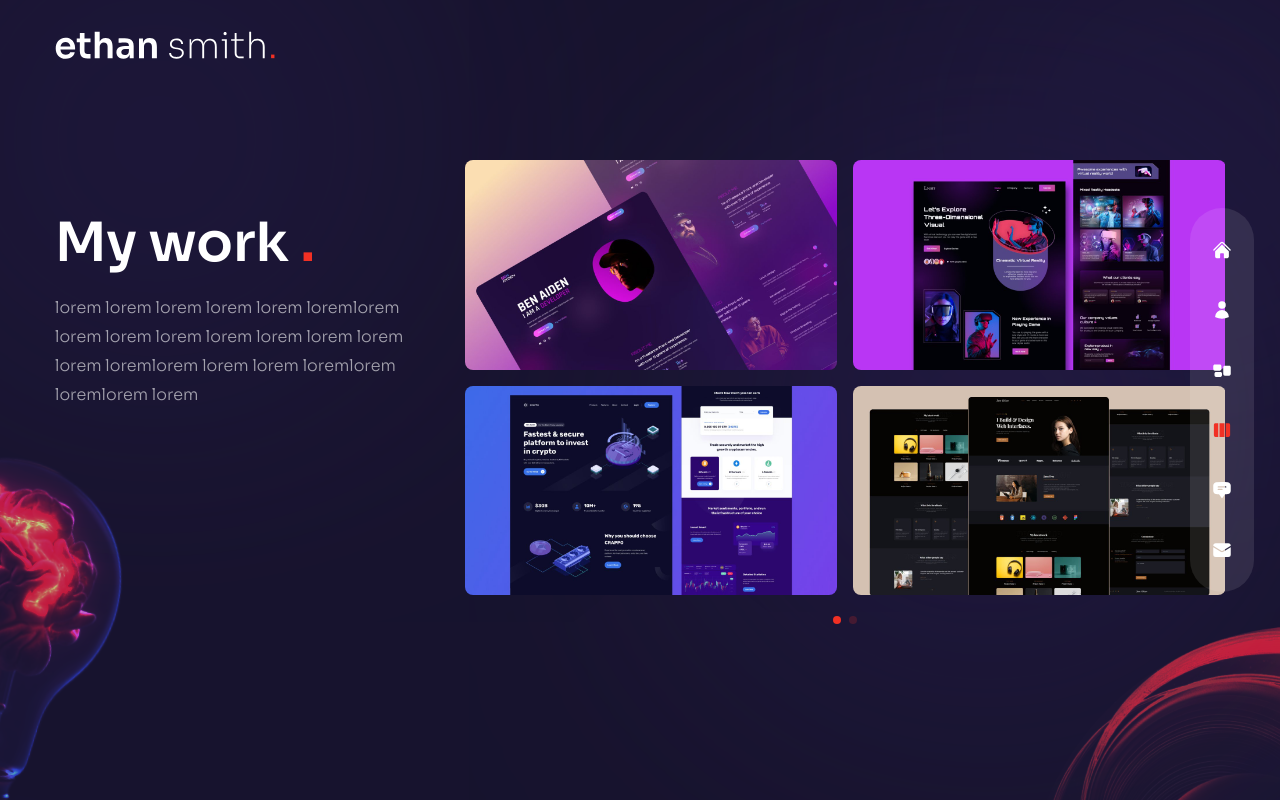
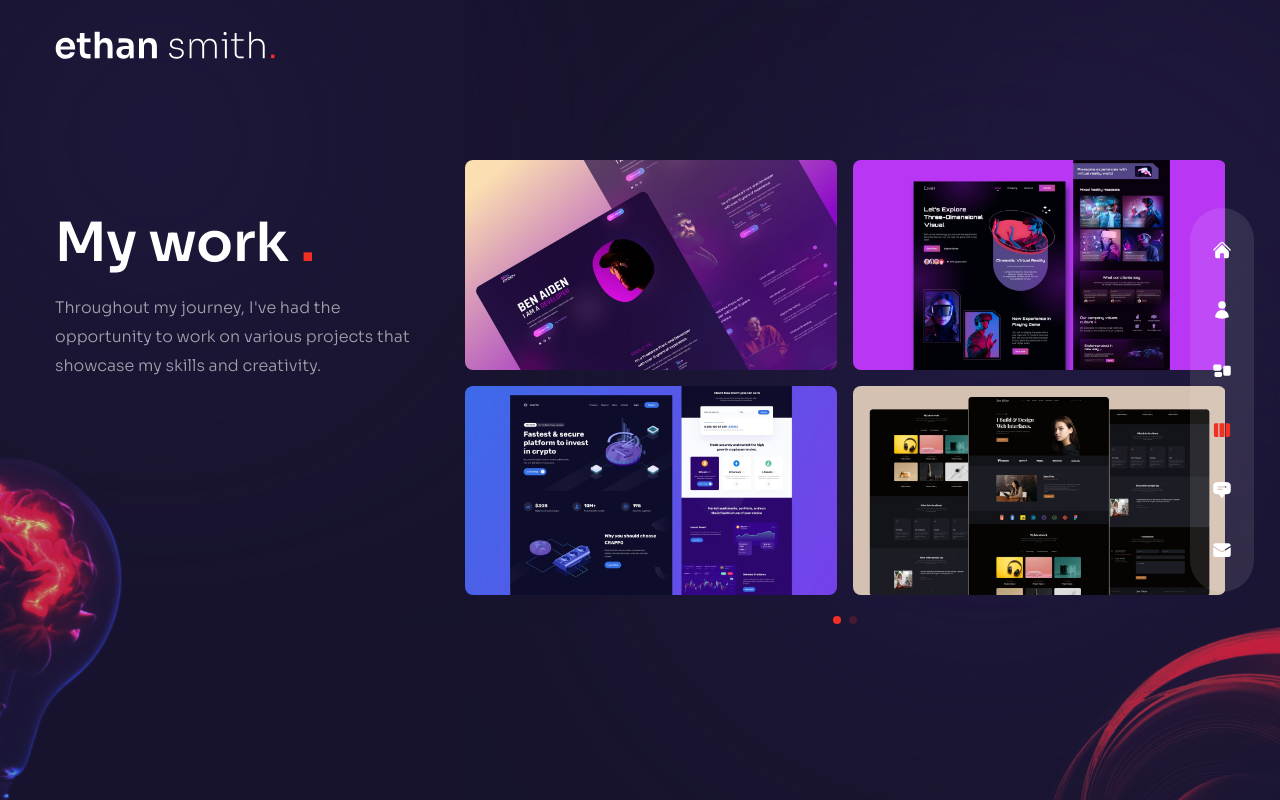
Before and after one commit to valjor98/valjor98.github.io, a Next.js app: page /work in a window 1280 px wide. Built offline with nearby package versions, Linux system fonts and the light colour scheme.

Commit message:
Modfified Work page text

```diff
--- a/pages/work/index.js
+++ b/pages/work/index.js
@@ -31,8 +31,7 @@ const Work = () => {
               exit='hidden'
               className='mb-4 max-w-[400px] mx-auto lg:mx-0'
             >
-              lorem lorem lorem lorem lorem loremlorem lorem lorem lorem lorem lorem
-              lorem lorem lorem loremlorem lorem lorem loremlorem loremlorem lorem
+              Throughout my journey, I've had the opportunity to work on various projects that showcase my skills and creativity.
             </motion.p>
           </div>
 
```
